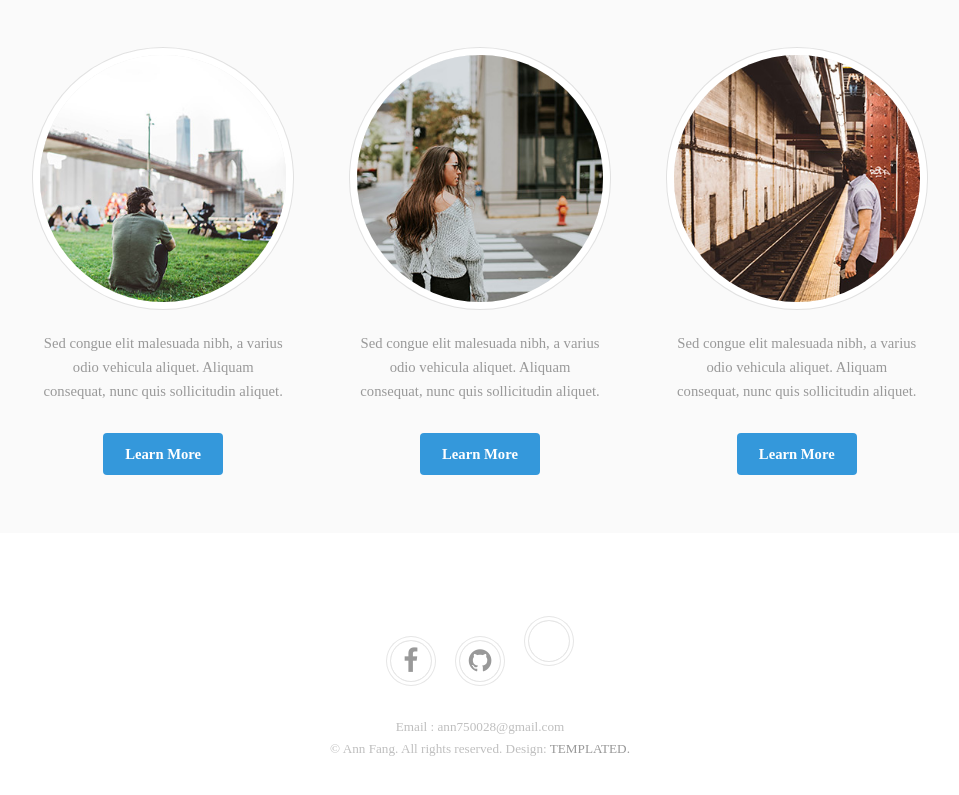
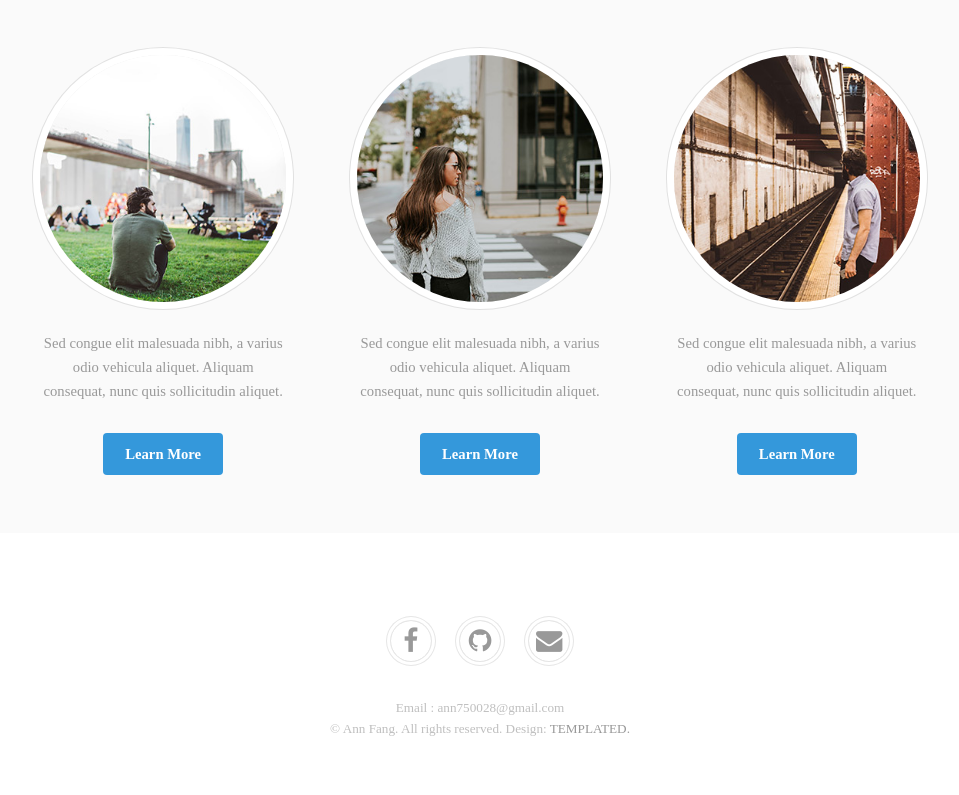
Before and after one commit to e24033150/multi-media, a plain HTML site: page ann.html in a window 1280 px wide. Shown: the part 1100-1895 px from the top of the page, without its empty margins (160-1119 px from the left). Drawn offline with Linux system fonts and the light colour scheme; a web font is replaced by a local one.

Commit message:
Update ann.html

```diff
--- a/ann.html
+++ b/ann.html
@@ -115,7 +115,7 @@
 					<ul class="icons">
  						<li><a target="_blank" title="Ann's Facebook" href="https://www.facebook.com/profile.php?id=100002517111325" class="icon fa-facebook"><span class="label">Facebook</span></a></li>
 						<li><a target="_blank" title="Ann's GitHub" href="https://github.com/e24033150" class="icon fa-github"><span class="label">github</span></a></li>
-						<li><a target="_blank" title="Email to Ann" href="mailto:ann750028@gmail.com" class="icon fa-evenlope"><span class="label">email</span></a></li>
+						<li><a target="_blank" title="Email to Ann" href="mailto:ann750028@gmail.com" class="icon fa-envelope"><span class="label">email</span></a></li>
 					</ul>
 					<p>Email : ann750028@gmail.com
 					<br>&copy; Ann Fang. All rights reserved. Design: <a href="https://templated.co">TEMPLATED.</p>
```
